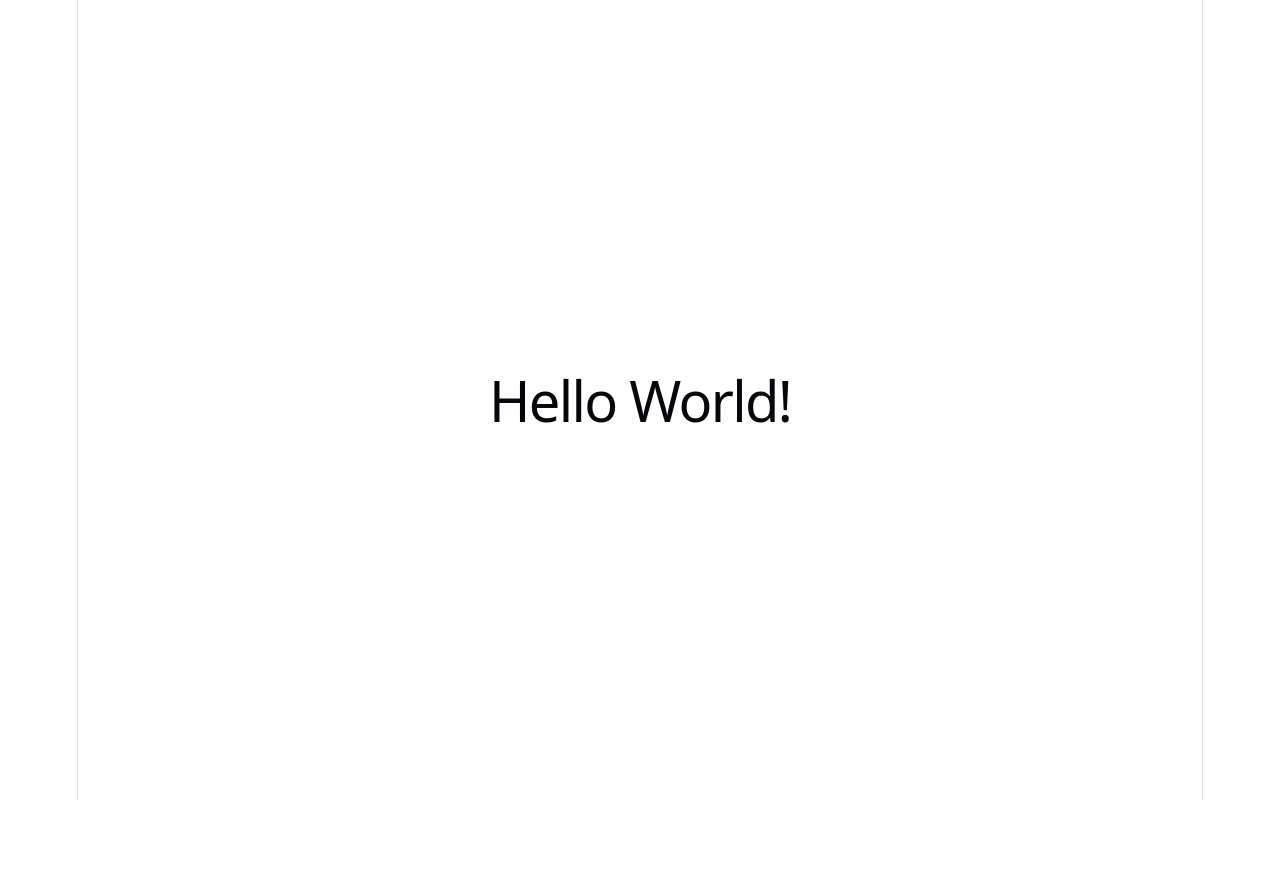
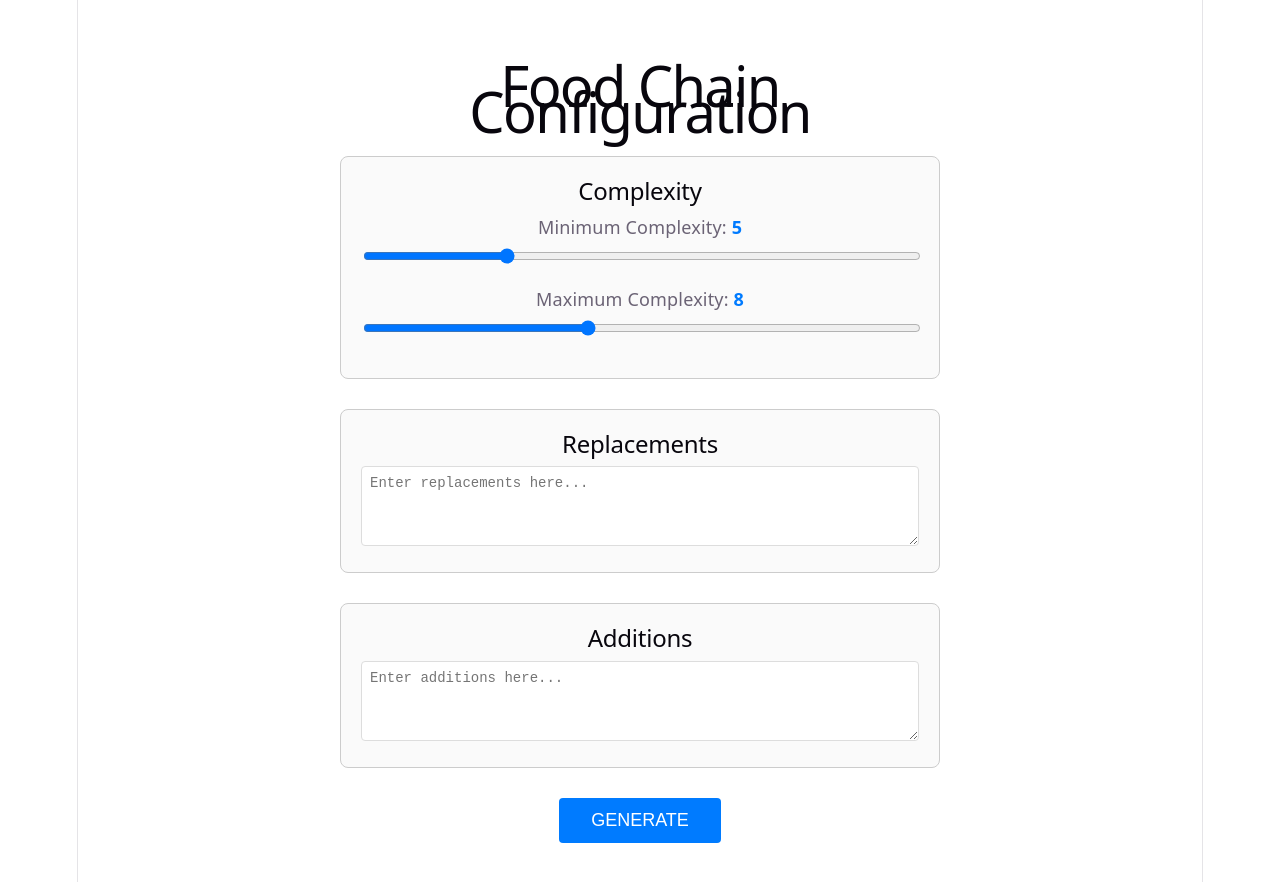
Before and after one commit to gossu/food-chain-setup-randomizer, a React (Vite) app: page / in a window 1280 px wide. Before the commit the page ends 800 px from the top, so only its background shows below. Built offline with nearby package versions, Linux system fonts and the light colour scheme.

Commit message:
initial complexity section

```diff
--- a/src/App.tsx
+++ b/src/App.tsx
@@ -1,7 +1,32 @@
+import { useState } from 'react'
+import { ConfigPage } from './pages/ConfigPage'
+import type { ConfigSettings } from './pages/ConfigPage'
+import { ResultPage } from './pages/ResultPage'
+
+type PageType = 'config' | 'result'
+
 function App() {
+  const [currentPage, setCurrentPage] = useState<PageType>('config')
+  const [generatedResult, setGeneratedResult] = useState<string>('')
+
+  const handleGenerate = (config: ConfigSettings) => {
+    // TODO: Add your generation logic here
+    const result = `Generated with config:\nMin Complexity: ${config.minComplexity}\nMax Complexity: ${config.maxComplexity}\nReplacements: ${config.replacements || 'None'}\nAdditions: ${config.additions || 'None'}`
+    setGeneratedResult(result)
+    setCurrentPage('result')
+  }
+
+  const handleBack = () => {
+    setCurrentPage('config')
+  }
+
   return (
-    <div style={{ display: 'flex', justifyContent: 'center', alignItems: 'center', height: '100vh', margin: 0 }}>
-      <h1>Hello World!</h1>
+    <div style={{ minHeight: '100vh', display: 'flex', flexDirection: 'column', justifyContent: 'center' }}>
+      {currentPage === 'config' ? (
+        <ConfigPage onGenerate={handleGenerate} />
+      ) : (
+        <ResultPage onBack={handleBack} result={generatedResult} />
+      )}
     </div>
   )
 }
--- /dev/null
+++ b/src/pages/ConfigPage.tsx
@@ -0,0 +1,157 @@
+import { useState } from 'react'
+
+interface ConfigPageProps {
+  onGenerate: (config: ConfigSettings) => void;
+}
+
+export interface ConfigSettings {
+  minComplexity: number;
+  maxComplexity: number;
+  replacements: string;
+  additions: string;
+}
+
+export function ConfigPage({ onGenerate }: ConfigPageProps) {
+  const [minComplexity, setMinComplexity] = useState(5)
+  const [maxComplexity, setMaxComplexity] = useState(8)
+  const [replacements, setReplacements] = useState('')
+  const [additions, setAdditions] = useState('')
+
+  const handleMinComplexityChange = (value: number) => {
+    // Prevent min from going above max
+    if (value <= maxComplexity) {
+      setMinComplexity(value)
+    }
+  }
+
+  const handleMaxComplexityChange = (value: number) => {
+    // Prevent max from going below min
+    if (value >= minComplexity) {
+      setMaxComplexity(value)
+    }
+  }
+
+  const handleGenerateClick = () => {
+    const config: ConfigSettings = {
+      minComplexity,
+      maxComplexity,
+      replacements,
+      additions,
+    }
+    onGenerate(config)
+  }
+
+  return (
+    <div style={styles.container}>
+      <h1>Food Chain Configuration</h1>
+
+      {/* Complexity Section */}
+      <div style={styles.section}>
+        <h2>Complexity</h2>
+
+        <div style={styles.configItem}>
+          <label htmlFor="minComplexity">
+            Minimum Complexity: <span style={styles.value}>{minComplexity}</span>
+          </label>
+          <input
+            id="minComplexity"
+            type="range"
+            min="0"
+            max="20"
+            value={minComplexity}
+            onChange={(e) => handleMinComplexityChange(Number(e.target.value))}
+            style={styles.slider}
+          />
+        </div>
+
+        <div style={styles.configItem}>
+          <label htmlFor="maxComplexity">
+            Maximum Complexity: <span style={styles.value}>{maxComplexity}</span>
+          </label>
+          <input
+            id="maxComplexity"
+            type="range"
+            min="0"
+            max="20"
+            value={maxComplexity}
+            onChange={(e) => handleMaxComplexityChange(Number(e.target.value))}
+            style={styles.slider}
+          />
+        </div>
+      </div>
+
+      {/* Replacements Section */}
+      <div style={styles.section}>
+        <h2>Replacements</h2>
+        <textarea
+          placeholder="Enter replacements here..."
+          value={replacements}
+          onChange={(e) => setReplacements(e.target.value)}
+          style={styles.textarea}
+        />
+      </div>
+
+      {/* Additions Section */}
+      <div style={styles.section}>
+        <h2>Additions</h2>
+        <textarea
+          placeholder="Enter additions here..."
+          value={additions}
+          onChange={(e) => setAdditions(e.target.value)}
+          style={styles.textarea}
+        />
+      </div>
+
+      <button onClick={handleGenerateClick} style={styles.button}>
+        GENERATE
+      </button>
+    </div>
+  );
+}
+
+const styles = {
+  container: {
+    padding: '40px',
+    maxWidth: '600px',
+    margin: '0 auto',
+  } as const,
+  section: {
+    marginBottom: '30px',
+    padding: '20px',
+    border: '1px solid #ccc',
+    borderRadius: '8px',
+    backgroundColor: '#fafafa',
+  } as const,
+  configItem: {
+    marginBottom: '20px',
+  } as const,
+  slider: {
+    width: '100%',
+    height: '8px',
+    marginTop: '8px',
+    cursor: 'pointer',
+  } as const,
+  value: {
+    fontWeight: 'bold',
+    color: '#007bff',
+  } as const,
+  textarea: {
+    width: '100%',
+    minHeight: '80px',
+    padding: '8px',
+    fontSize: '14px',
+    fontFamily: 'monospace',
+    borderRadius: '4px',
+    border: '1px solid #ddd',
+    boxSizing: 'border-box' as const,
+  } as const,
+  button: {
+    padding: '12px 32px',
+    fontSize: '18px',
+    backgroundColor: '#007bff',
+    color: 'white',
+    border: 'none',
+    borderRadius: '4px',
+    cursor: 'pointer',
+  } as const,
+};
--- /dev/null
+++ b/src/pages/ResultPage.tsx
@@ -0,0 +1,54 @@
+interface ResultPageProps {
+  onBack: () => void;
+  result?: string;
+}
+
+export function ResultPage({ onBack, result }: ResultPageProps) {
+  return (
+    <div style={styles.container}>
+      <h1>Results</h1>
+
+      {/* Display generated results here */}
+      <div style={styles.resultSection}>
+        <p style={styles.resultText}>
+          {result || 'Your generated content will appear here...'}
+        </p>
+      </div>
+
+      <button onClick={onBack} style={styles.button}>
+        Back to Configuration
+      </button>
+    </div>
+  );
+}
+
+const styles = {
+  container: {
+    padding: '40px',
+    maxWidth: '600px',
+    margin: '0 auto',
+  } as const,
+  resultSection: {
+    marginBottom: '40px',
+    padding: '20px',
+    backgroundColor: '#f5f5f5',
+    border: '1px solid #ddd',
+    borderRadius: '8px',
+    minHeight: '200px',
+  } as const,
+  resultText: {
+    fontSize: '16px',
+    lineHeight: '1.6',
+    whiteSpace: 'pre-wrap',
+    wordBreak: 'break-word' as const,
+  } as const,
+  button: {
+    padding: '12px 32px',
+    fontSize: '18px',
+    backgroundColor: '#6c757d',
+    color: 'white',
+    border: 'none',
+    borderRadius: '4px',
+    cursor: 'pointer',
+  } as const,
+};
```
